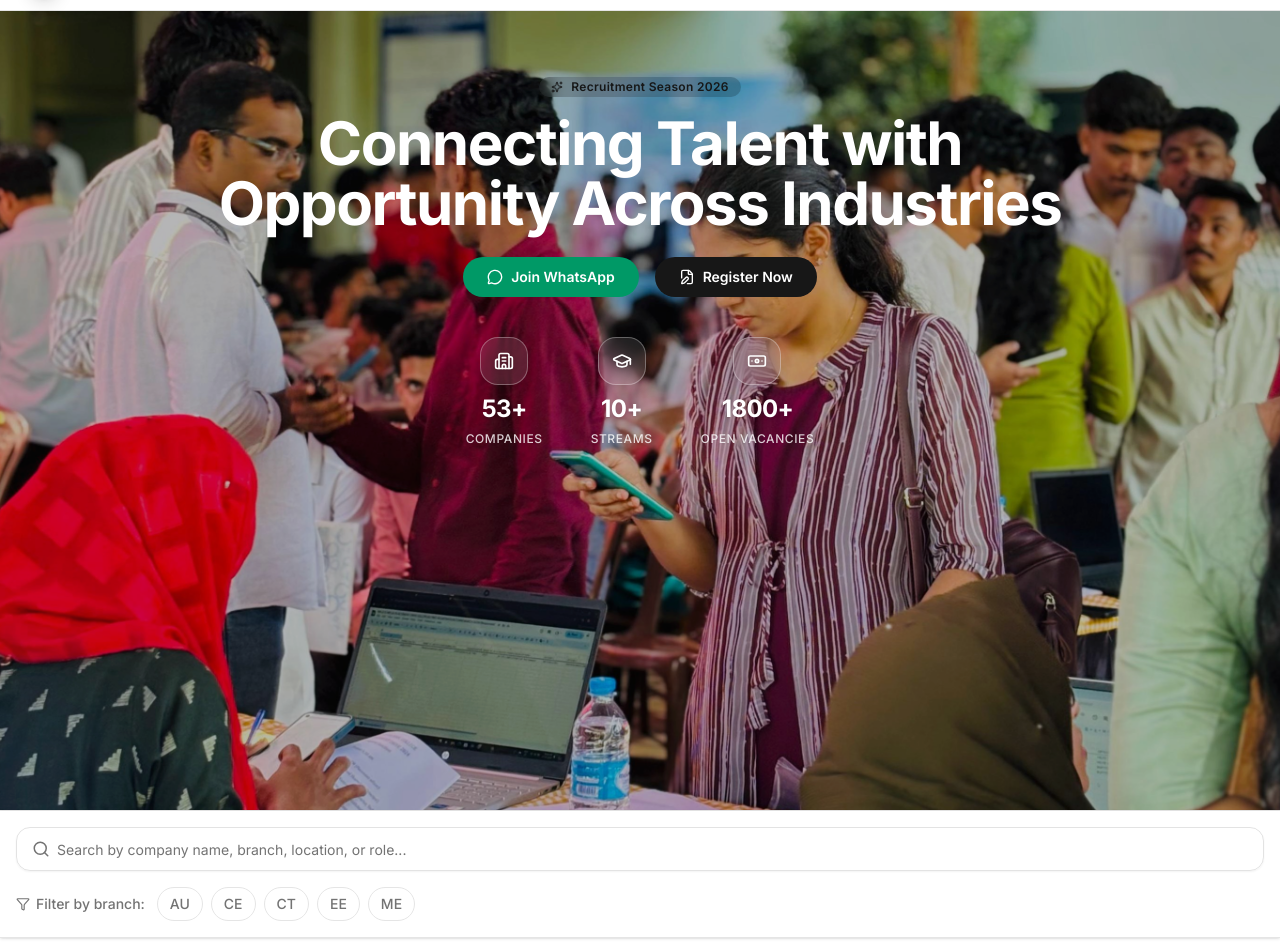
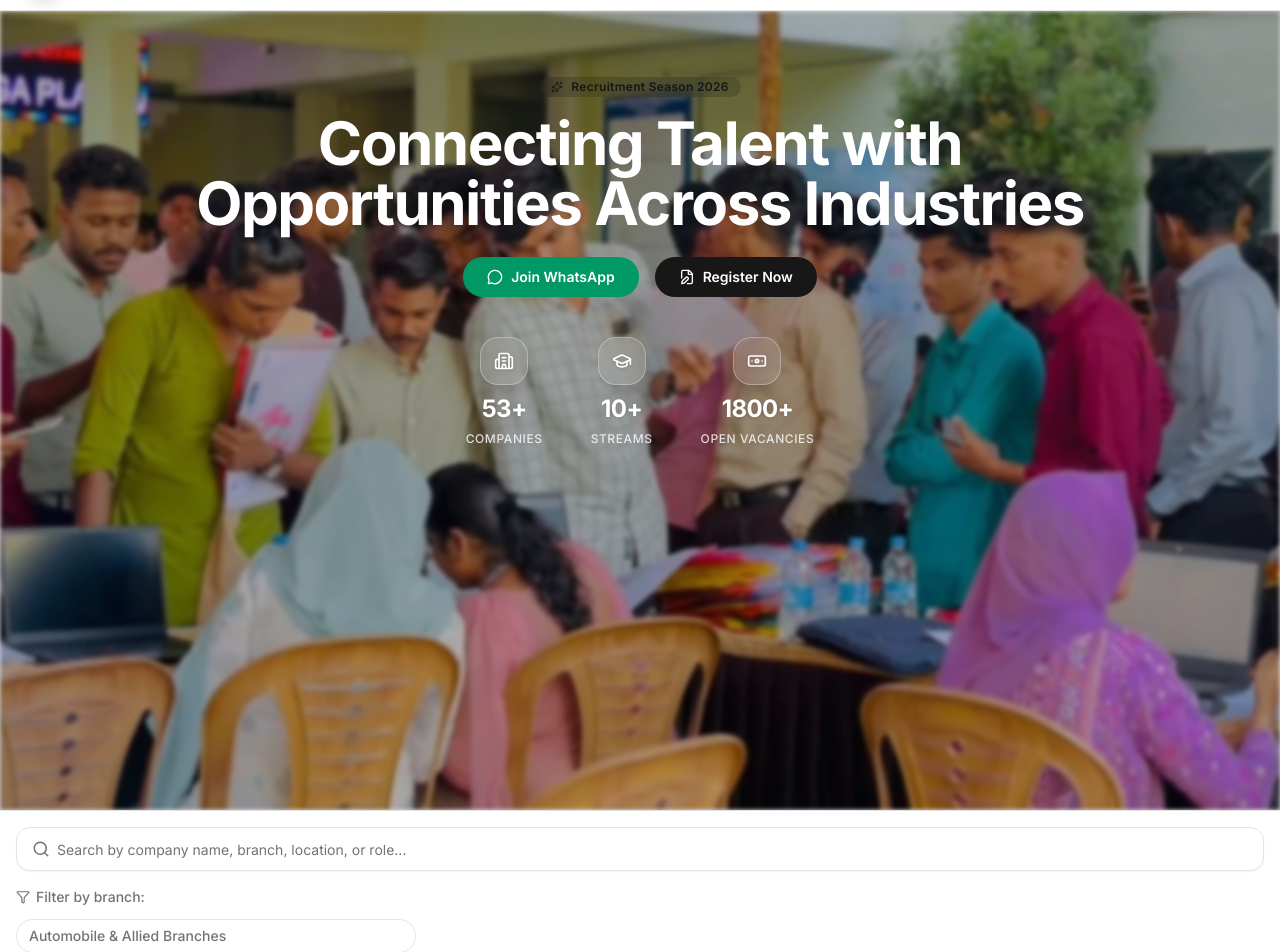
Before and after one commit to mohdfarshaad/mjpc-placement-portal, a Next.js app: page / in a window 1280 px wide. Shown: the part 54-1006 px from the top of the page. Built offline with nearby package versions, Linux system fonts and the light colour scheme.

Commit message:
update data

```diff
--- a/app/data.ts
+++ b/app/data.ts
@@ -40,7 +40,7 @@ export const COMPANIES: Company[] = [
     vacancy: "Trainee Engineer",
     image: "/company-logos/sl3.jpg",
     floor: "1st",
-    room: "S1 CT (F29)"
+    room: "Board Room"
   },
   {
     sl: 4,
@@ -60,7 +60,7 @@ export const COMPANIES: Company[] = [
     vacancy: "50 positions",
     image: "/company-logos/sl5.jpg",
     floor: "2nd",
-    room: "Drawing hall 2 (3rd Door)"
+    room: "Drawing Hall 2 (3rd Door)"
   },
   {
     sl: 6,
@@ -90,7 +90,7 @@ export const COMPANIES: Company[] = [
     vacancy: "Shift In-Charge",
     image: "/company-logos/sl8.jpg",
     floor: "2nd",
-    room: "Drawing hall 2 (2nd Door)"
+    room: "Drawing Hall 2 (2nd Door)"
   },
   {
     sl: 9,
@@ -189,8 +189,8 @@ export const COMPANIES: Company[] = [
     location: "Chennai",
     vacancy: "Trainee Engineer",
     image: "/company-logos/s19.jpg",
-    floor: "1st",
-    room: "S1 CE (F25)"
+    floor: "2nd",
+    room: "S59 (Near CT Dpt)"
   },
   {
     sl: 20,
@@ -209,8 +209,8 @@ export const COMPANIES: Company[] = [
     location: "Kerala",
     vacancy: "Python, Data Science, MERN Developers",
     image: "/company-logos/sl21.jpg",
-    floor: "Ground",
-    room: "Fab Lab"
+    floor: "Under Ground",
+    room: "Thermal Lab "
   },
   {
     sl: 22,
@@ -290,7 +290,7 @@ export const COMPANIES: Company[] = [
     vacancy: "Advisor, Warranty Trainee",
     image: "/company-logos/sl29.jpg",
     floor: "2nd",
-    room: "S45"
+    room: "S45 (S4 CE)"
   },
   {
     sl: 30,
@@ -389,8 +389,8 @@ export const COMPANIES: Company[] = [
     location: "Ernakulam",
     vacancy: "Trainee",
     image: "/company-logos/sl39.jpg",
-    floor: "Ground",
-    room: "G02 Environmental Engineering Lab"
+    floor: "Under Ground",
+    room: "Thermal Lab"
   },
   {
     sl: 42,
@@ -470,7 +470,7 @@ export const COMPANIES: Company[] = [
     vacancy: "Junior Software Developer",
     image: "/company-logos/sl50.jpg",
     floor: "1st",
-    room: "Security Room"
+    room: "Library Door1"
   },
   {
     sl: 52,
@@ -489,7 +489,7 @@ export const COMPANIES: Company[] = [
     location: "Mysore",
     vacancy: "Production Operator",
     image: "/company-logos/sl53.jpg",
-    floor: "Ground",
+    floor: "1st",
     room: "General Department"
   },
   {
@@ -499,7 +499,7 @@ export const COMPANIES: Company[] = [
     location: "Mysore",
     vacancy: "Production Operator",
     image: "/company-logos/sl54.jpg",
-    floor: "Ground",
+    floor: "1st",
     room: "General Department"
   },
   {
@@ -510,7 +510,7 @@ export const COMPANIES: Company[] = [
     vacancy: "Service Engineer",
     image: "/company-logos/sl55.jpg",
     floor: "2nd",
-    room: "Drawing hall 2 (1st Door)"
+    room: "Drawing Hall 2 (1st Door)"
   },
   {
     sl: 56,
@@ -529,8 +529,8 @@ export const COMPANIES: Company[] = [
     location: "Kerala",
     vacancy: "Trainee",
     image: "/company-logos/sl57.jpg",
-    floor: "Ground",
-    room: "Library Room 2"
+    floor: "1st",
+    room: "Library Door2"
   },
   {
     sl: 58,
@@ -539,23 +539,28 @@ export const COMPANIES: Company[] = [
     location: "KOZHIKODE",
     vacancy: "UNITY DEVOLOPER INTERN,VIDEO EDITOR,SALES AND MARKETING, EXECUTIVE,OFFICE ADMIN",
     image: "/company-logos/sl58.jpg",
-   floor: "2nd",
-  room: "S59 (Near CT Dpt)"
-  }
+   floor: "1st",
+  room: "S1 CE F25"
+  },
+  {
+    sl: 59,
+    name: "Losange Technologies",
+    branches: ["CT","EE"],
+    location: "Thrissur",
+    vacancy:
+      "Hardware & Network Engineer, CCTV Technician and Electrician",
+    image: "/company-logos/sl40.jpg",
+    floor: "Ground",
+    room: "G02 Environmental Lab"
+  },
 ];
 
 export const BRANCH_MAP: Record<string, string> = {
-
-  CT: "Computer",
-
-  CE: "Civil",
-
-  EE: "Electrical & Eletronics",
-
-  ME: "Mechanical",
-
-  AU: "Automobile",
-
+  CT: "Computer & Allied Branches",
+  CE: "Civil & Allied Branches",
+  EE: "Electrical, Electronics & Instrumentation Allied Branches",
+  ME: "Mechanical & Mechatronics Allied Branches",
+  AU: "Automobile & Allied Branches",
 };
 
 
@@ -569,10 +574,10 @@ export const BRANCH_CODES = Array.from(
 
 
 export const QUOTES = [
-  "MAJLIS MEGA PLACEMENT DRIVE 2026",
-  "Connecting Talent with Opportunity Across Industries",
-  "1800+ Vacancies.Explore Companies, and Career Paths.",
-  "Build Your Future, One Step at a Time",
+  "MAJLIS Mega Placement Drive 2026",
+  "Connecting Talent with Opportunities Across Industries",
+  "1800+ Vacancies Across Companies and Career Paths",
+  "Build Your Future with the Right Opportunity",
 ];
 
 
--- a/app/page.tsx
+++ b/app/page.tsx
@@ -129,9 +129,9 @@ export default function PlacementPortal() {
   {/* Background Image Layer */}
   <div className="absolute inset-0 -z-20">
     <img
-      src="/bg5.jpeg"
+      src="/bg2.jpeg"
       alt="Background decoration"
-      className="h-full w-full object-cover brightness-[0.9] dark:brightness-[0.6]"
+    className="h-full w-full object-cover blur-[2px]  brightness-[0.9] dark:brightness-[0.6]"
     />
   </div>
 
@@ -220,7 +220,7 @@ export default function PlacementPortal() {
 </section>
 
         {/* ── Search & Filters ── */}
-        <section className="sticky top-15.25 z-40 border-b bg-background/95 backdrop-blur supports-backdrop-filter:bg-background/60 px-4 py-4 shadow-sm">
+        <section className="top-15.25 z-40 border-b bg-background/95 backdrop-blur supports-backdrop-filter:bg-background/60 px-4 py-4 shadow-sm">
           <div className="mx-auto max-w-7xl space-y-4">
             {/* Search input */}
             <div className="relative">
@@ -245,12 +245,12 @@ export default function PlacementPortal() {
             </div>
 
             {/* Branch filters */}
-            <div className="flex flex-wrap items-center gap-3">
-              <div className="flex items-center gap-1.5 text-sm font-medium text-muted-foreground">
+            <div className="flex flex-col  flex-wrap items-center sm:items-start gap-3">
+              <div className="flex  items-center gap-1.5 text-sm font-medium text-muted-foreground">
                 <Filter className="h-3.5 w-3.5" />
                 <span>Filter by branch:</span>
               </div>
-              <div className="flex flex-wrap gap-2">
+              <div className="flex flex-col flex-wrap gap-2">
                 {BRANCH_CODES.map((code) => {
                   const isActive = activeBranch === code;
                   const branchColor =
@@ -267,7 +267,7 @@ export default function PlacementPortal() {
                               : "border-border bg-background text-muted-foreground hover:border-primary/40 hover:text-foreground hover:bg-muted/50"
                           }`}
                         >
-                          {code}
+                        {BRANCH_MAP[code]}
                           {isActive && <X className="h-3 w-3" />}
                         </button>
                       </TooltipTrigger>
```
Also changed, not shown: public/bg2.jpeg (added).
